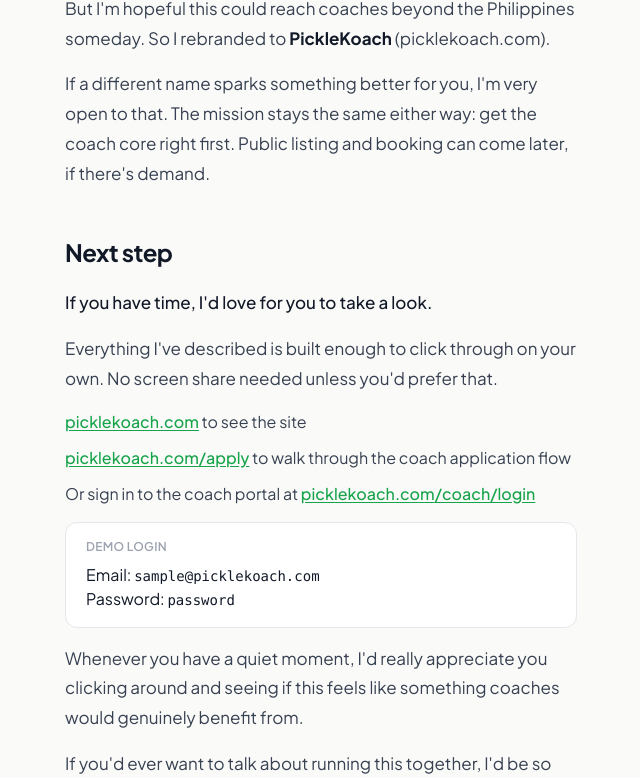
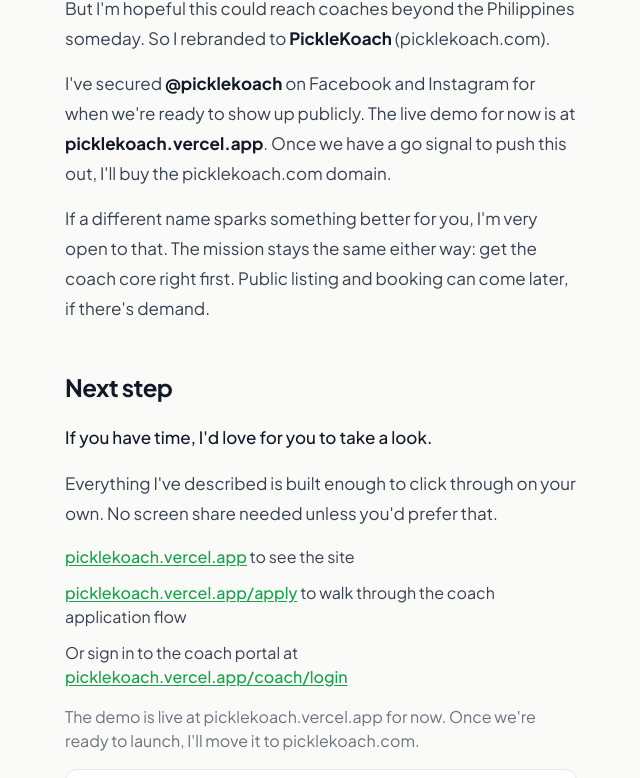
Before and after one commit to tlolapura/koaches.ph, a Next.js app: page /proposal in a window 1280 px wide. Shown: the part 5694-6472 px from the top of the page, without its empty margins (319-959 px from the left). Built offline with nearby package versions, Linux system fonts and the light colour scheme; no server answers.

Commit message:
Add socials

```diff
--- a/components/koaches/internal/InternalProposalPage.tsx
+++ b/components/koaches/internal/InternalProposalPage.tsx
@@ -1,5 +1,7 @@
 import { KoachesWordmark } from "@/components/koaches/KoachesLogo";
 import { BRAND_NAME, SITE_DOMAIN } from "@/lib/koaches/constants";
+
+const PROPOSAL_LIVE_URL = "picklekoach.vercel.app";
 
 const BUILT_FEATURES = [
   {
@@ -244,6 +246,12 @@
               to <strong className="text-[#111827]">{BRAND_NAME}</strong> ({SITE_DOMAIN}).
             </p>
             <p>
+              I've secured <strong className="text-[#111827]">@picklekoach</strong> on Facebook and
+              Instagram for when we're ready to show up publicly. The live demo for now is at{" "}
+              <strong className="text-[#111827]">{PROPOSAL_LIVE_URL}</strong>. Once we have a go
+              signal to push this out, I'll buy the {SITE_DOMAIN} domain.
+            </p>
+            <p>
               If a different name sparks something better for you, I'm very open to that. The mission
               stays the same either way: get the coach core right first. Public listing and booking
               can come later, if there's demand.
@@ -259,38 +267,42 @@
             <ul className="mt-2 space-y-3 text-base">
               <li>
                 <a
-                  href={`https://${SITE_DOMAIN}`}
+                  href={`https://${PROPOSAL_LIVE_URL}`}
                   className="font-medium text-[#16A34A] underline underline-offset-2 hover:text-[#15803D]"
                   target="_blank"
                   rel="noopener noreferrer"
                 >
-                  {SITE_DOMAIN}
+                  {PROPOSAL_LIVE_URL}
                 </a>{" "}
                 to see the site
               </li>
               <li>
                 <a
-                  href={`https://${SITE_DOMAIN}/apply`}
+                  href={`https://${PROPOSAL_LIVE_URL}/apply`}
                   className="font-medium text-[#16A34A] underline underline-offset-2 hover:text-[#15803D]"
                   target="_blank"
                   rel="noopener noreferrer"
                 >
-                  {SITE_DOMAIN}/apply
+                  {PROPOSAL_LIVE_URL}/apply
                 </a>{" "}
                 to walk through the coach application flow
               </li>
               <li>
                 Or sign in to the coach portal at{" "}
                 <a
-                  href={`https://${SITE_DOMAIN}/coach/login`}
+                  href={`https://${PROPOSAL_LIVE_URL}/coach/login`}
                   className="font-medium text-[#16A34A] underline underline-offset-2 hover:text-[#15803D]"
                   target="_blank"
                   rel="noopener noreferrer"
                 >
-                  {SITE_DOMAIN}/coach/login
+                  {PROPOSAL_LIVE_URL}/coach/login
                 </a>
               </li>
             </ul>
+            <p className="mt-4 text-base text-[#6B7280]">
+              The demo is live at {PROPOSAL_LIVE_URL} for now. Once we're ready to launch, I'll move
+              it to {SITE_DOMAIN}.
+            </p>
             <div className="rounded-xl border border-[#E5E7EB] bg-white px-4 py-4 text-base sm:px-5">
               <p className="text-xs font-semibold uppercase tracking-wide text-[#9CA3AF]">
                 Demo login
@@ -329,7 +341,7 @@
             <p className="mt-1 text-sm text-[#6B7280]">
               Tech · {BRAND_NAME}
               <br />
-              {SITE_DOMAIN}
+              {PROPOSAL_LIVE_URL}
             </p>
 
             <div className="mt-8 rounded-2xl border border-[#E5E7EB] bg-white px-5 py-4">
```
